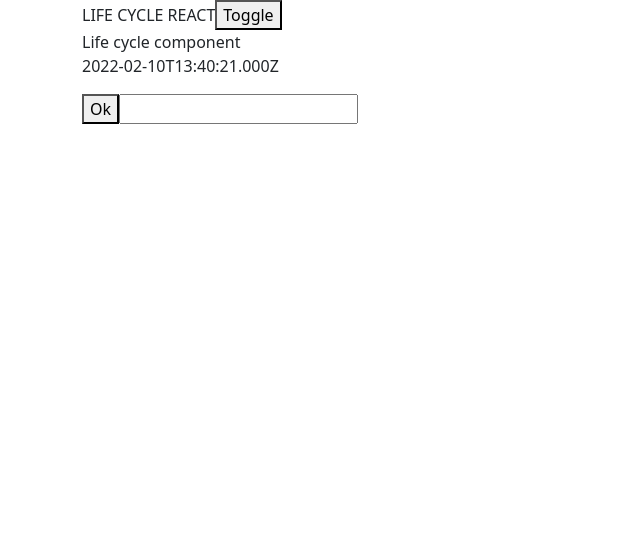
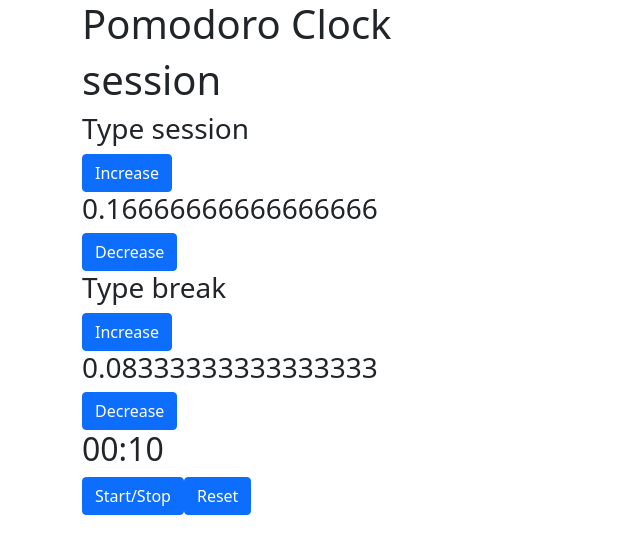
Before and after one commit to png274/nodemy-react, a React (Create React App) app: page / in a window 1280 px wide. Shown: the top 554 px of the page, without its empty margins (0-640 px from the left). Built offline with nearby package versions, Linux system fonts and the light colour scheme.

Commit message:
adding pomodoro clock

```diff
--- /dev/null
+++ b/src/components/DemoBootstrap/index.jsx
@@ -0,0 +1,29 @@
+import React from "react";
+import { Container, Row, Col, Button } from "react-bootstrap";
+
+class DemoBootstrap extends React.Component {
+	render() {
+		return (
+			<Container>
+				<Row>
+					<Col className="test-border" lg={12} md={6}>
+						Col 1
+					</Col>
+					<Col className="test-border" lg={12} md={6}>
+						Col 2
+						<Button
+							onClick={() => {
+								console.log("clicked");
+							}}
+						>
+							{" "}
+							Click me
+						</Button>
+					</Col>
+				</Row>
+			</Container>
+		);
+	}
+}
+
+export default DemoBootstrap;
--- /dev/null
+++ b/src/components/PomodoroClock/TimeControl/index.jsx
@@ -0,0 +1,23 @@
+import React from "react";
+import { Button } from "react-bootstrap";
+class TimeControl extends React.Component {
+	increase = () => {
+		this.props.handleTimeChange(this.props.type, "increase");
+	};
+
+	decrease = () => {
+		this.props.handleTimeChange(this.props.type, "decrease");
+	};
+	render() {
+		return (
+			<div>
+				<h3>Type {this.props.type}</h3>
+				<Button onClick={this.increase}>Increase</Button>
+				<h3>{this.props.amount / 60}</h3>
+				<Button onClick={this.decrease}>Decrease</Button>
+			</div>
+		);
+	}
+}
+
+export default TimeControl;
--- /dev/null
+++ b/src/components/PomodoroClock/index.jsx
@@ -0,0 +1,146 @@
+import React from "react";
+import _ from "lodash";
+import { Button } from "react-bootstrap";
+import TimeControl from "./TimeControl";
+
+class PomodoroClock extends React.Component {
+	constructor() {
+		super();
+		this.state = {
+			type: "session",
+			isRunning: false,
+			currentSessionTime: 10,
+			currentBreakTime: 5,
+			totalSessionTime: 10,
+			totalBreakTime: 5,
+			// currentSessionTime: 5 * 60,
+			// currentBreakTime: 5 * 60,
+			// totalSessionTime: 5 * 60,
+			// totalBreakTime: 5 * 60,
+		};
+
+		this.interval = null;
+	}
+
+	renderDisplayTime = () => {
+		const time =
+			this.state.type === "session"
+				? this.state.currentSessionTime
+				: this.state.currentBreakTime;
+
+		const minute = _.padStart(Math.floor(time / 60), 2, "0");
+		const second = _.padStart(time % 60, 2, "0");
+		return `${minute}:${second}`;
+	};
+
+	/**
+	 *
+	 * @param {*} type type the current time [break, session]
+	 * @param {*} typeChange [increase, decrease]
+	 */
+	handleTimeControlClick = (type, typeChange) => {
+		// TODO check total time less than 0
+		const { totalBreakTime, totalSessionTime } = this.state;
+		if (type === "break") {
+			if (typeChange === "increase") {
+				this.setState({
+					totalBreakTime: totalBreakTime + 60,
+				});
+			} else if (typeChange === "decrease") {
+				this.setState({
+					totalBreakTime: totalBreakTime - 60,
+				});
+			}
+		} else if (type === "session") {
+			if (typeChange === "increase") {
+				this.setState({
+					totalSessionTime: totalSessionTime + 60,
+				});
+			} else if (typeChange === "decrease") {
+				this.setState({
+					totalSessionTime: totalSessionTime - 60,
+				});
+			}
+		}
+	};
+
+	startClock = () => {
+		const { isRunning } = this.state;
+		if (isRunning) {
+			clearInterval(this.interval);
+			this.setState({
+				isRunning: false,
+			});
+			return;
+		}
+
+		this.interval = setInterval(() => {
+			const {
+				type,
+				currentBreakTime,
+				currentSessionTime,
+				totalBreakTime,
+				totalSessionTime,
+			} = this.state;
+			let nextBreakTime =
+				type === "break" ? currentBreakTime - 1 : currentBreakTime;
+			let nextSessionTime =
+				type === "session" ? currentSessionTime - 1 : currentSessionTime;
+			let nextType = type;
+			if (currentBreakTime === 0 && type === "break") {
+				nextType = "session";
+				nextBreakTime = totalBreakTime;
+			} else if (currentSessionTime === 0 && type === "session") {
+				nextType = "break";
+				nextSessionTime = totalSessionTime;
+			}
+			this.setState({
+				isRunning: true,
+				type: nextType,
+				currentBreakTime: nextBreakTime,
+				currentSessionTime: nextSessionTime,
+			});
+		}, 1000);
+	};
+
+	reset = () => {
+		clearInterval(this.interval);
+		this.setState({
+			type: "session",
+			isRunning: false,
+			currentSessionTime: 10,
+			currentBreakTime: 5,
+			totalSessionTime: 10,
+			totalBreakTime: 5,
+			// currentSessionTime: 5 * 60,
+			// currentBreakTime: 5 * 60,
+			// totalSessionTime: 5 * 60,
+			// totalBreakTime: 5 * 60,
+		});
+	};
+
+	render() {
+		return (
+			<div>
+				<h1>Pomodoro Clock</h1>
+				<h1>{this.state.type}</h1>
+
+				<TimeControl
+					type={"session"}
+					amount={this.state.totalSessionTime}
+					handleTimeChange={this.handleTimeControlClick}
+				/>
+				<TimeControl
+					type={"break"}
+					amount={this.state.totalBreakTime}
+					handleTimeChange={this.handleTimeControlClick}
+				/>
+				<h2>{this.renderDisplayTime()}</h2>
+				<Button onClick={this.startClock}>Start/Stop</Button>
+				<Button onClick={this.reset}>Reset</Button>
+			</div>
+		);
+	}
+}
+
+export default PomodoroClock;
--- a/src/styles/App.css
+++ b/src/styles/App.css
@@ -5,3 +5,7 @@
 .text-bold {
   font-weight: bold;
 }
+
+.test-border {
+  border: 1px solid black;
+}
--- a/src/views/App.jsx
+++ b/src/views/App.jsx
@@ -1,11 +1,11 @@
 import React from "react";
+// import DemoBootstrap from "../components/DemoBootstrap";
+import PomodoroClock from "../components/PomodoroClock";
 import "../styles/App.css";
-
 // import { alertSomething } from "../services/user";
 // import Calculator from "../components/Calculator";
-import DrumPad from "../components/Drumpad";
-import LifeCycle from "./LifeCycle";
-// className component
+// import DrumPad from "../components/Drumpad";
+// import LifeCycle from "./LifeCycle";
 class App extends React.Component {
 	state = {
 		shouldShow: true,
@@ -14,7 +14,7 @@ class App extends React.Component {
 	render() {
 		return (
 			<div className="container">
-        <div>
+				{/* <div>
 					LIFE CYCLE REACT
 					<button
 						onClick={() =>
@@ -24,7 +24,8 @@ class App extends React.Component {
 						Toggle
 					</button>
 				</div>
-        {this.state.shouldShow && <LifeCycle />}
+				{this.state.shouldShow && <LifeCycle />} */}
+				<PomodoroClock />
 			</div>
 		);
 	}
```
Lines whose indentation alone changed are shown as unchanged.
